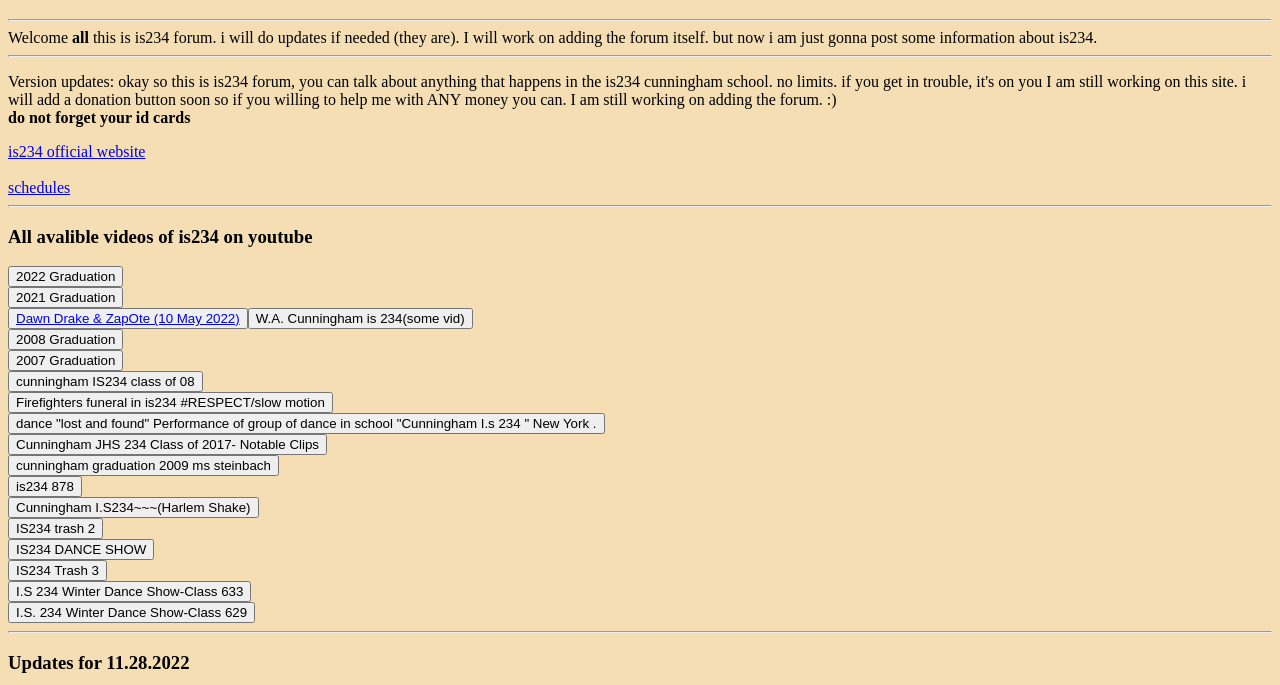
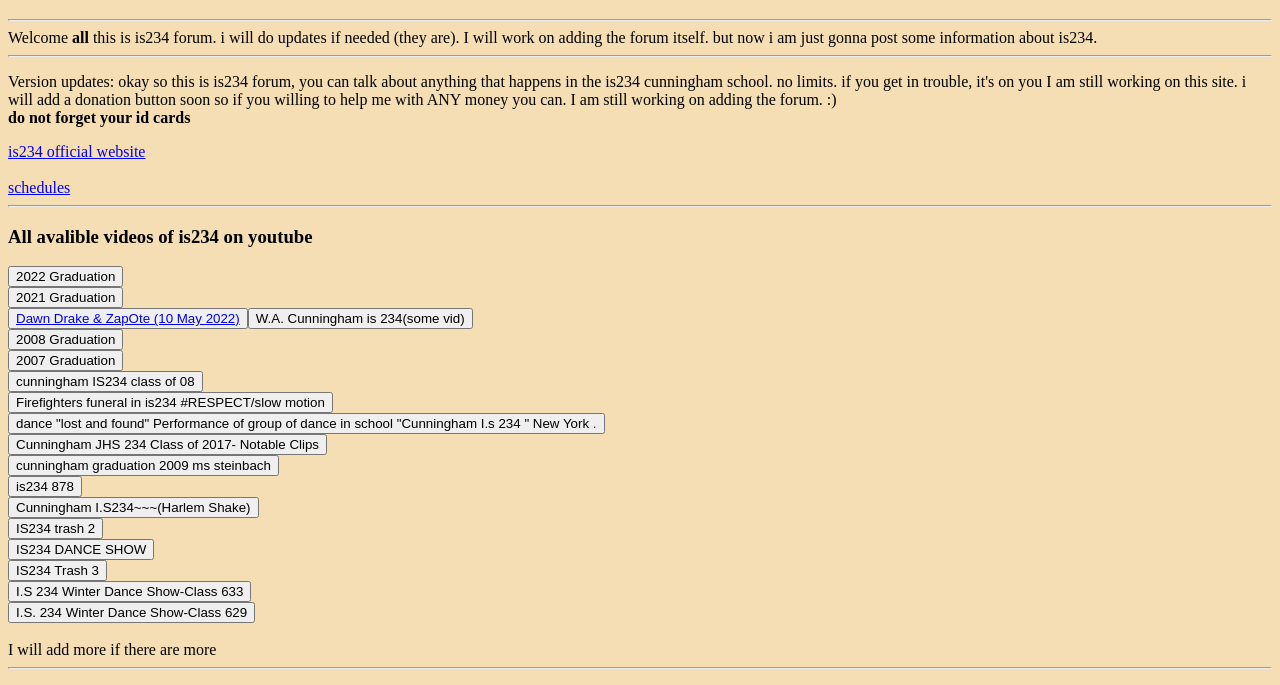
Before and after one commit to is234forum/is234forum, a plain HTML site: page index.html in a window 1280 px wide. Shown: the part 98-783 px from the top of the page. Drawn offline with Linux system fonts and the light colour scheme.

Commit message:
Update index.html

```diff
--- a/index.html
+++ b/index.html
@@ -145,6 +145,9 @@ All avalible videos of is234 on youtube
     <button>I.S. 234 Winter Dance Show-Class 629</button>
 </a>
 
+<br> <br>
+I will add more if there are more
+
 <hr>
 
 <h3>Updates for 11.28.2022</h3>
```
